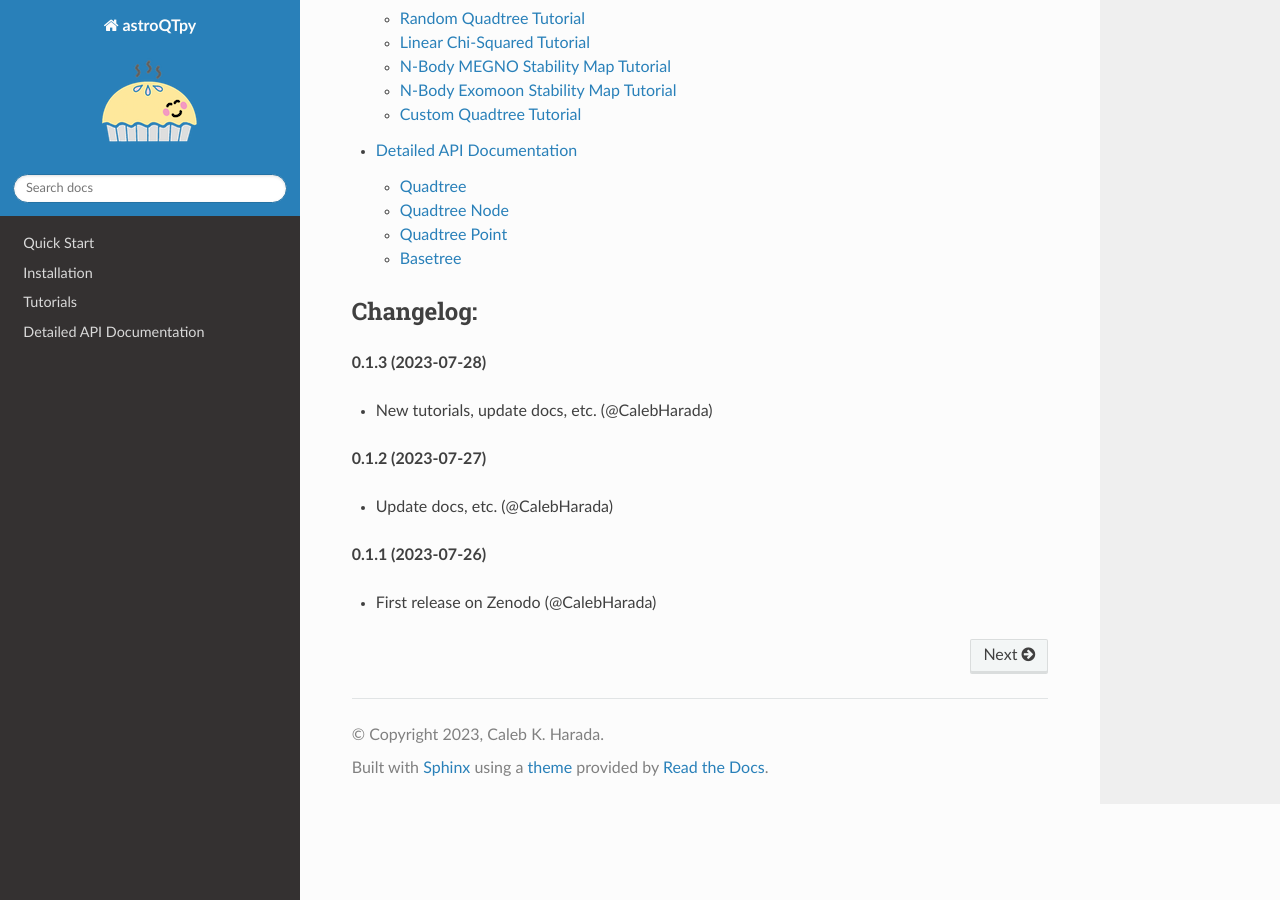
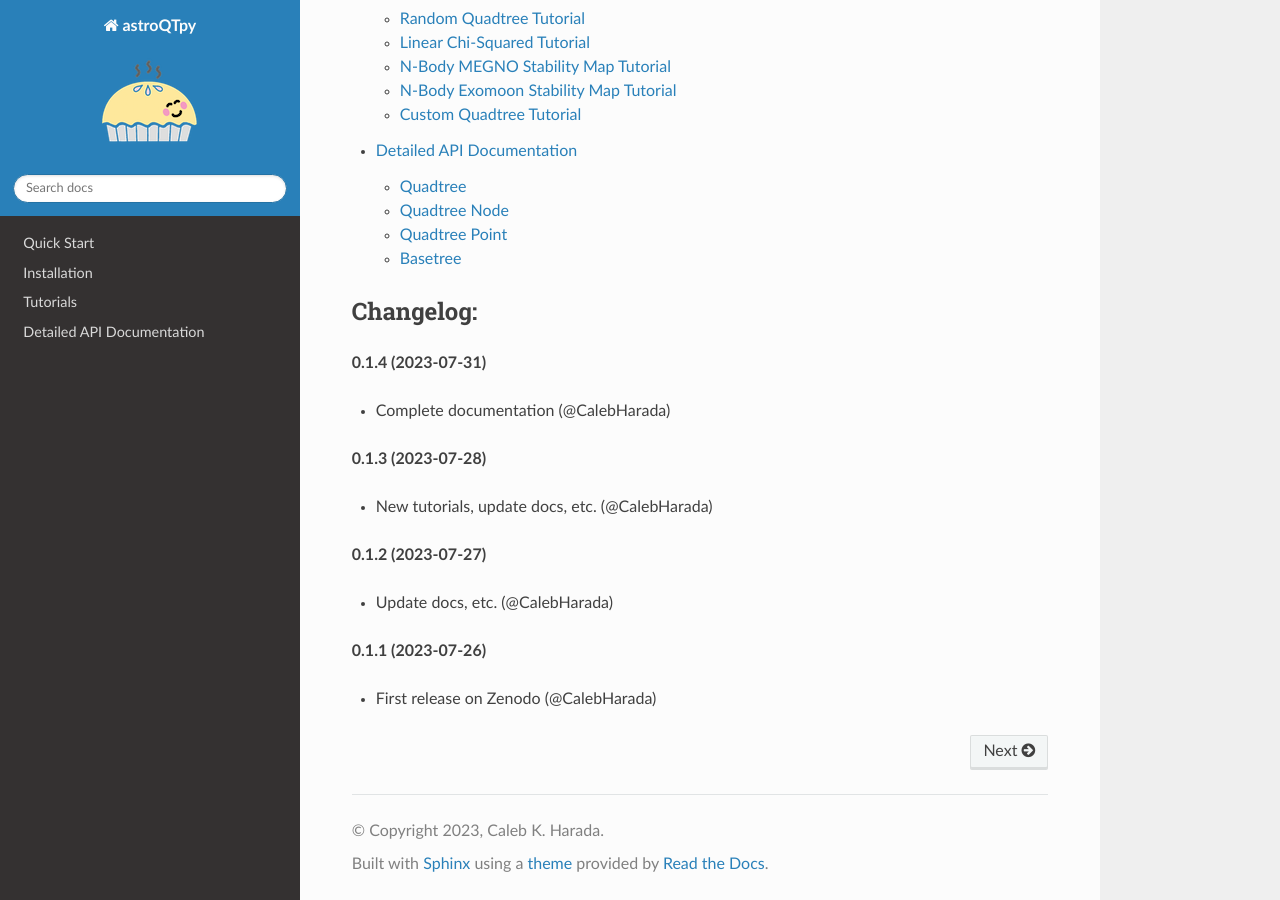
Before and after one commit to CalebHarada/astroQTpy, a Sphinx documentation site: the page built from docs/index.rst, in a window 1280 px wide and 900 px high, scrolled down 2540 px. Built offline with Sphinx 7.4.7 and the Read the Docs theme 2.0.0, drawn with Linux system fonts in a browser that asks for light colours.

Commit message:
update changelog

```diff
--- a/docs/index.rst
+++ b/docs/index.rst
@@ -130,6 +130,10 @@ User Guide:
 Changelog:
 ++++++++++
 
+**0.1.4 (2023-07-31)**
+
+- Complete documentation (@CalebHarada)
+
 **0.1.3 (2023-07-28)**
 
 - New tutorials, update docs, etc. (@CalebHarada)
```
